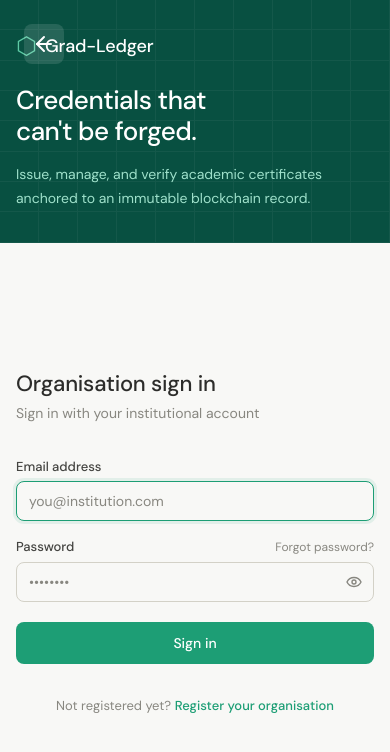
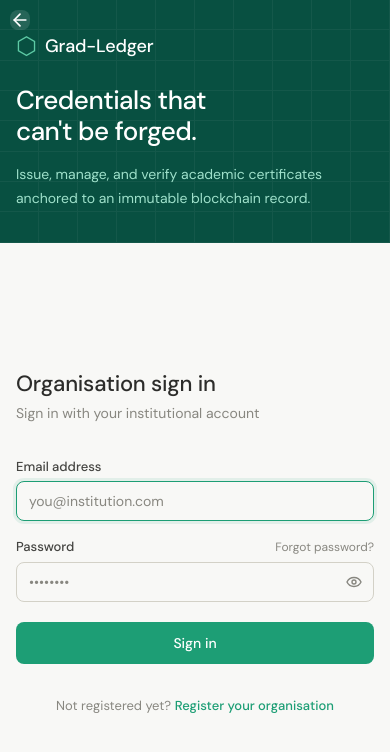
Before and after one commit to ChristianCyril/GRAD-LEDGER, a React (Vite) app in the folder client/: page /org-login in a window 390 px wide. Shown: the top 752 px of the page. Built offline with nearby package versions, Linux system fonts and the light colour scheme; no server answers.

Commit message:
Adjusting some few responsive design issues

```diff
--- a/client/src/pages/org/general/OrgLogin.css
+++ b/client/src/pages/org/general/OrgLogin.css
@@ -378,6 +378,14 @@
     flex-direction: column;
   }
 
+  .brand-return-btn {
+  top: 10px;
+  left: 10px;
+  width: 20px;
+  height: 20px;
+
+}
+
   .login-panel--brand {
     flex: none;
     min-height: 220px;
--- a/client/src/pages/org/orgSuperAdmin/OrgRegister.css
+++ b/client/src/pages/org/orgSuperAdmin/OrgRegister.css
@@ -772,9 +772,7 @@
     padding: 0 var(--space-base);
   }
 
-  .reg-topbar__link {
-    display: none;
-  }
+
 
   .reg-grid {
     grid-template-columns: 1fr;
```
